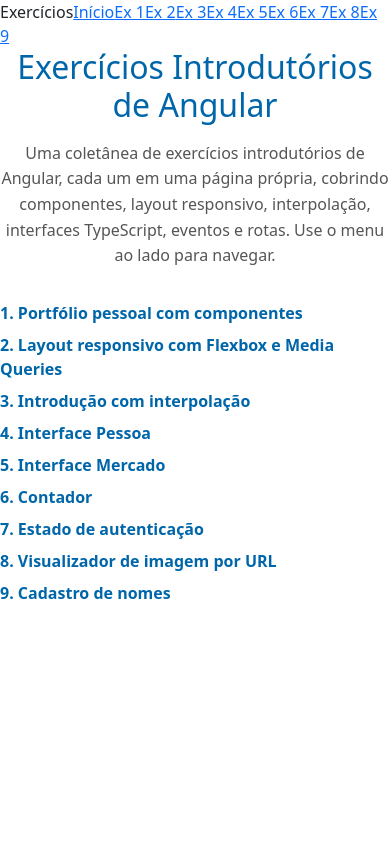
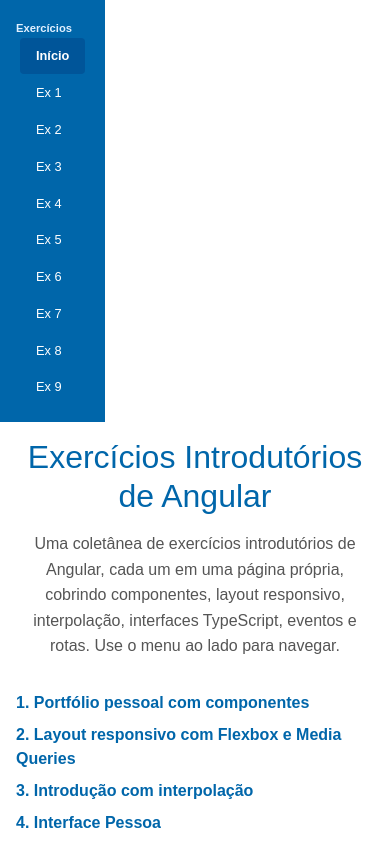
Before and after one commit to Kovatsug/exercicios-introdutorios-angular, an Angular app: page / in a window 390 px wide. Shown: the top 844 px of the page. Built offline with nearby package versions, Linux system fonts and the light colour scheme.

Commit message:
colocado css de volta na main page

```diff
--- a/src/app/app.css
+++ b/src/app/app.css
@@ -0,0 +1,82 @@
+/* Layout geral - Flexbox vertical em telas normais */
+:host {
+  display: flex;
+  min-height: 100vh;
+  font-family: Arial, sans-serif;
+}
+
+/* Menu lateral - fixo na lateral esquerda */
+.menu {
+  width: 180px;
+  background-color: #0066aa;
+  color: #fff;
+  padding: 1rem;
+  height: 100vh;
+  position: sticky;
+  top: 0;
+  align-self: flex-start;
+  flex-shrink: 0;
+}
+
+.menu span {
+  display: block;
+  font-size: 0.8rem;
+  margin-bottom: 1rem;
+  color: #e0f0ff;
+  font-weight: bold;
+}
+
+.menu a {
+  display: block;
+  color: #fff;
+  text-decoration: none;
+  padding: 0.5rem 1rem;
+  margin-bottom: 0.25rem;
+  font-size: 0.9rem;
+  border-radius: 4px;
+}
+
+.menu a:hover {
+  background-color: #005599;
+}
+
+.menu a.ativo {
+  background-color: #005599;
+  font-weight: bold;
+}
+
+/* Área de conteúdo - ocupa o resto do espaço */
+.conteudo {
+  flex: 1;
+  padding: 1rem;
+}
+
+/* Responsividade - em telas pequenas, vira coluna */
+@media (max-width: 600px) {
+  :host {
+    flex-direction: column;
+  }
+
+  .menu {
+    position: static;
+    width: auto;
+    height: auto;
+    flex-wrap: wrap;
+    background-color: #0066aa;
+  }
+
+  .menu span {
+    margin: 0.25rem 0.5rem 0 0;
+    font-size: 0.7rem;
+  }
+
+  .menu a {
+    margin: 0.1rem 0.25rem;
+    font-size: 0.8rem;
+  }
+
+  .conteudo {
+    order: 1;
+    width: 100%;
+  }
+}
```
